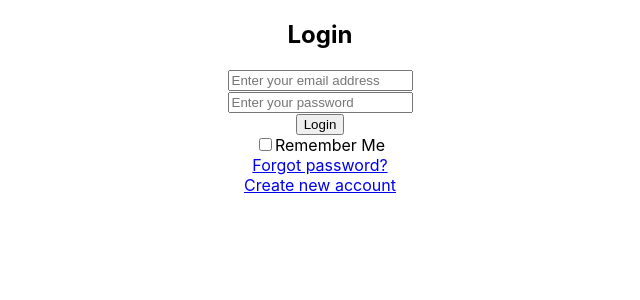
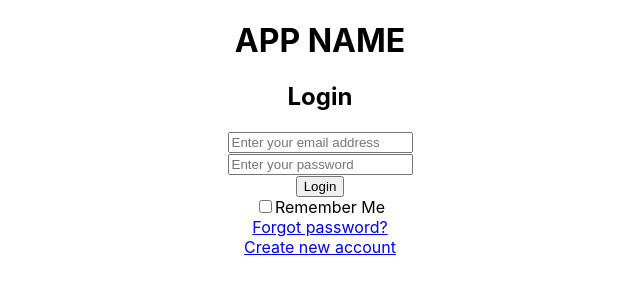
Before and after one commit to msvirk85/hackathon2023, a React (Create React App) app: page /login in a window 1280 px wide. Shown: the top 300 px of the page, without its empty margins (320-960 px from the left). Built offline with nearby package versions, Linux system fonts and the light colour scheme; the HTML template or start-up script is replaced by a standard one.

Commit message:
component corrections

```diff
--- a/src/App.js
+++ b/src/App.js
@@ -4,7 +4,6 @@ import {
     BrowserRouter as Router,
     Routes,
     Route,
-    Navigate,
 } from "react-router-dom";
 
 function App() {
--- a/src/Components/FormView/FormView.js
+++ b/src/Components/FormView/FormView.js
@@ -5,6 +5,7 @@ function FormView({formHead, formFoot, formData}) {
     return (
         <div>
             <div>
+                <h1>APP NAME</h1>
                 <h2>{formHead}</h2>
 
                 <form>
```
